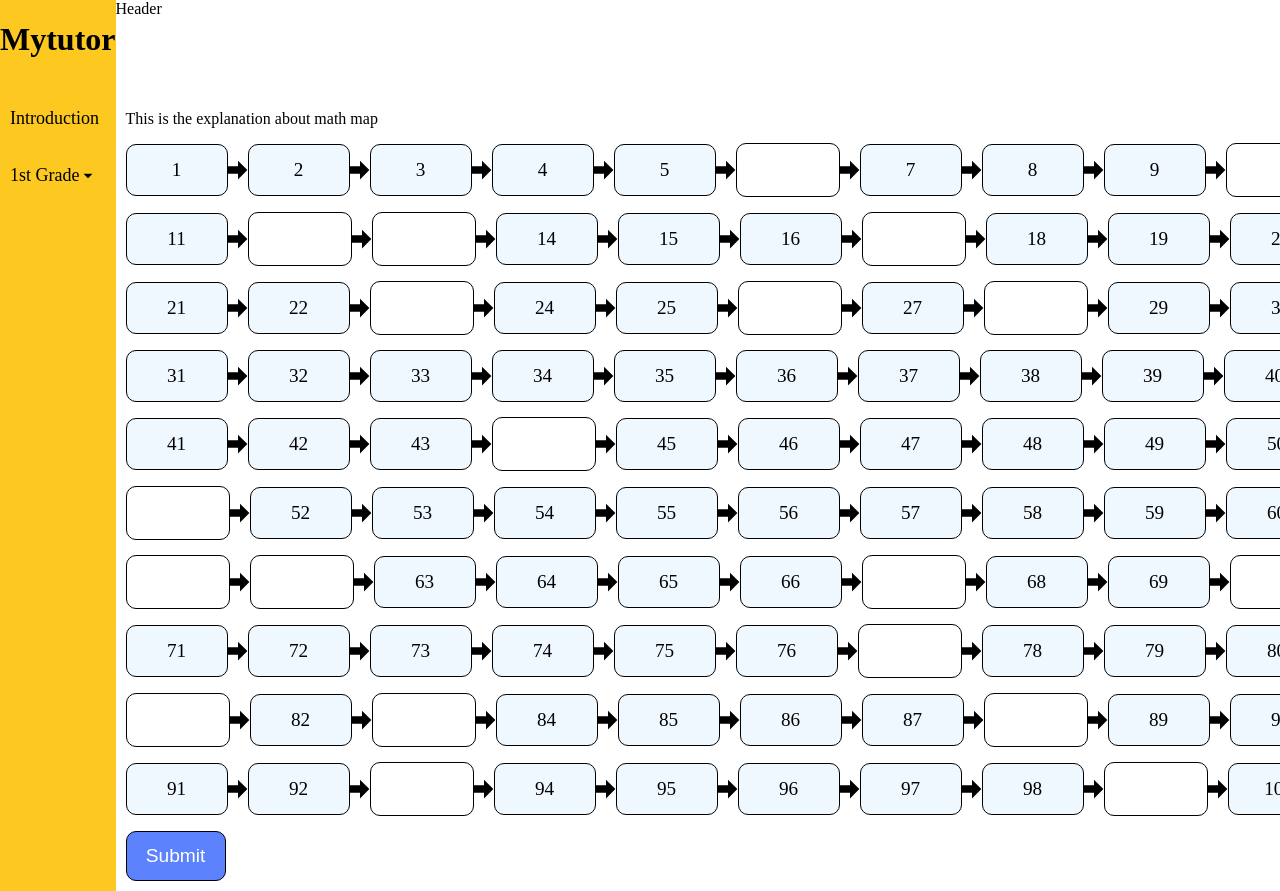
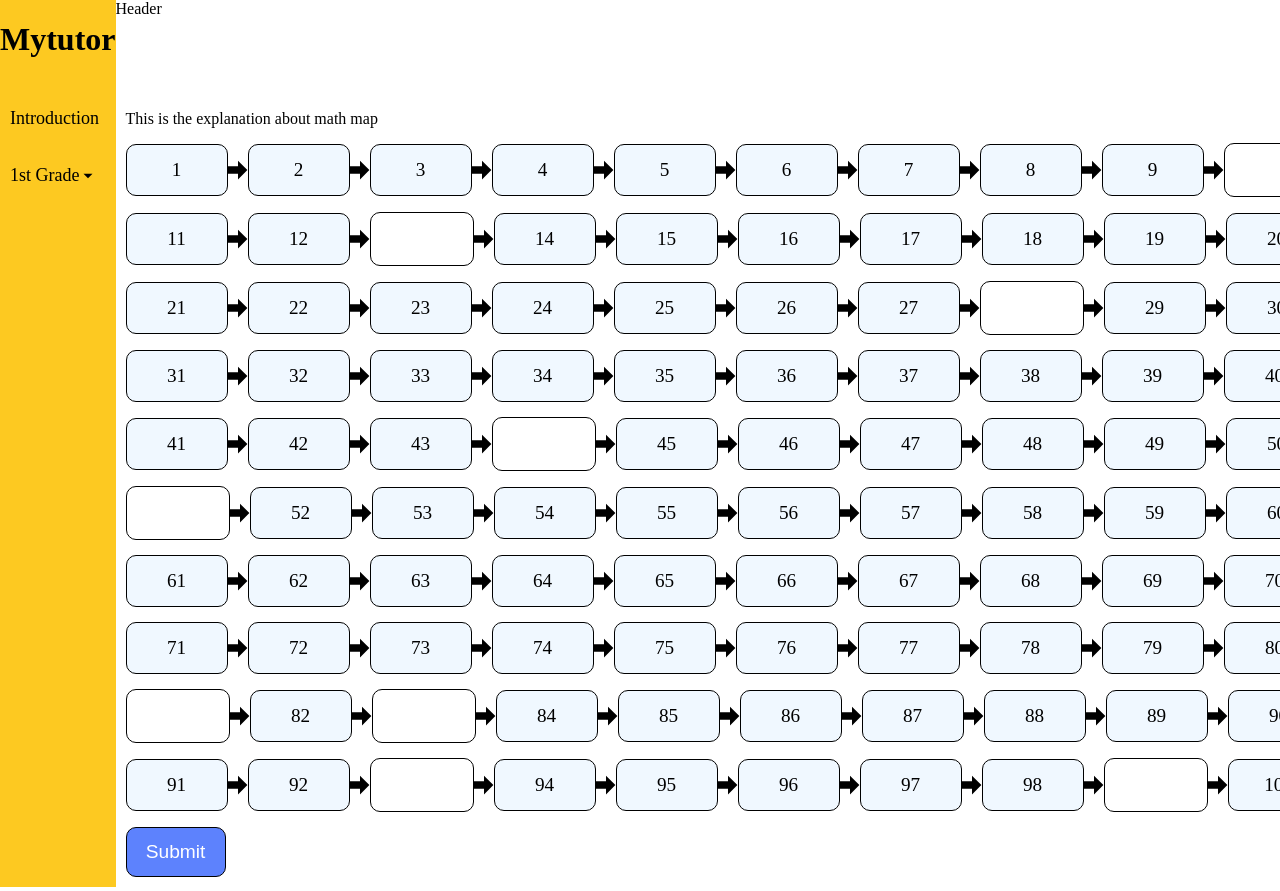
Before and after one commit to stanleywanone/my-tutor, a Next.js app: page /firstgrade/mathmap in a window 1280 px wide. Shown: the top 891 px of the page. Built offline with nearby package versions, Linux system fonts and the light colour scheme.

Commit message:
finish the mathMap

```diff
--- a/src/core/mathmap/components/MathMap.tsx
+++ b/src/core/mathmap/components/MathMap.tsx
@@ -8,7 +8,7 @@ export const MathMap = memo<any>(() => {
   const [submit, setSubmit] = useState(false);
 
   return (
-    <>
+    <div style={{ display: 'flex', flexDirection: 'column' }}>
       <div style={{ display: 'flex', marginTop: '15px' }}>
         {mathMapNumbers.slice(1, 11).map((num, i) => {
           return (
@@ -173,14 +173,20 @@ export const MathMap = memo<any>(() => {
         style={{
           display: 'flex',
           marginTop: '15px',
+          alignItems: 'center',
         }}
       >
         <button className="math-map-box button-submit" onClick={() => setSubmit(true)}>
           Submit
         </button>
-        {submit && errorNumbers > 0 && <div>There are {errorNumbers} errors</div>}
+        {submit && errorNumbers > 0 && (
+          <div style={{ marginLeft: '20px', color: 'red' }}>There are {errorNumbers} errors</div>
+        )}
+        {submit && errorNumbers === 0 && (
+          <div style={{ marginLeft: '20px', color: 'green' }}>Excellent!</div>
+        )}
       </div>
-    </>
+    </div>
   );
 });
 
--- a/src/core/mathmap/hooks/useMathMap.ts
+++ b/src/core/mathmap/hooks/useMathMap.ts
@@ -8,7 +8,7 @@ export interface useMathMapReturn {
 }
 
 export const useMathMap = (): useMathMapReturn => {
-  const [errorNumbers, setErrorNumbers] = useState(25);
+  const [errorNumbers, setErrorNumbers] = useState(10);
   const mathMapNumbers = useMemo(() => {
     return Array.from({ length: 101 }).map((_, i) => {
       return i.toString();
@@ -16,7 +16,7 @@ export const useMathMap = (): useMathMapReturn => {
   }, []);
 
   const missingNumbers = useMemo(() => {
-    return Array.from({ length: 25 }).map((_) => {
+    return Array.from({ length: 10 }).map((_) => {
       return Math.floor(Math.random() * 100).toString();
     });
   }, []);
```
